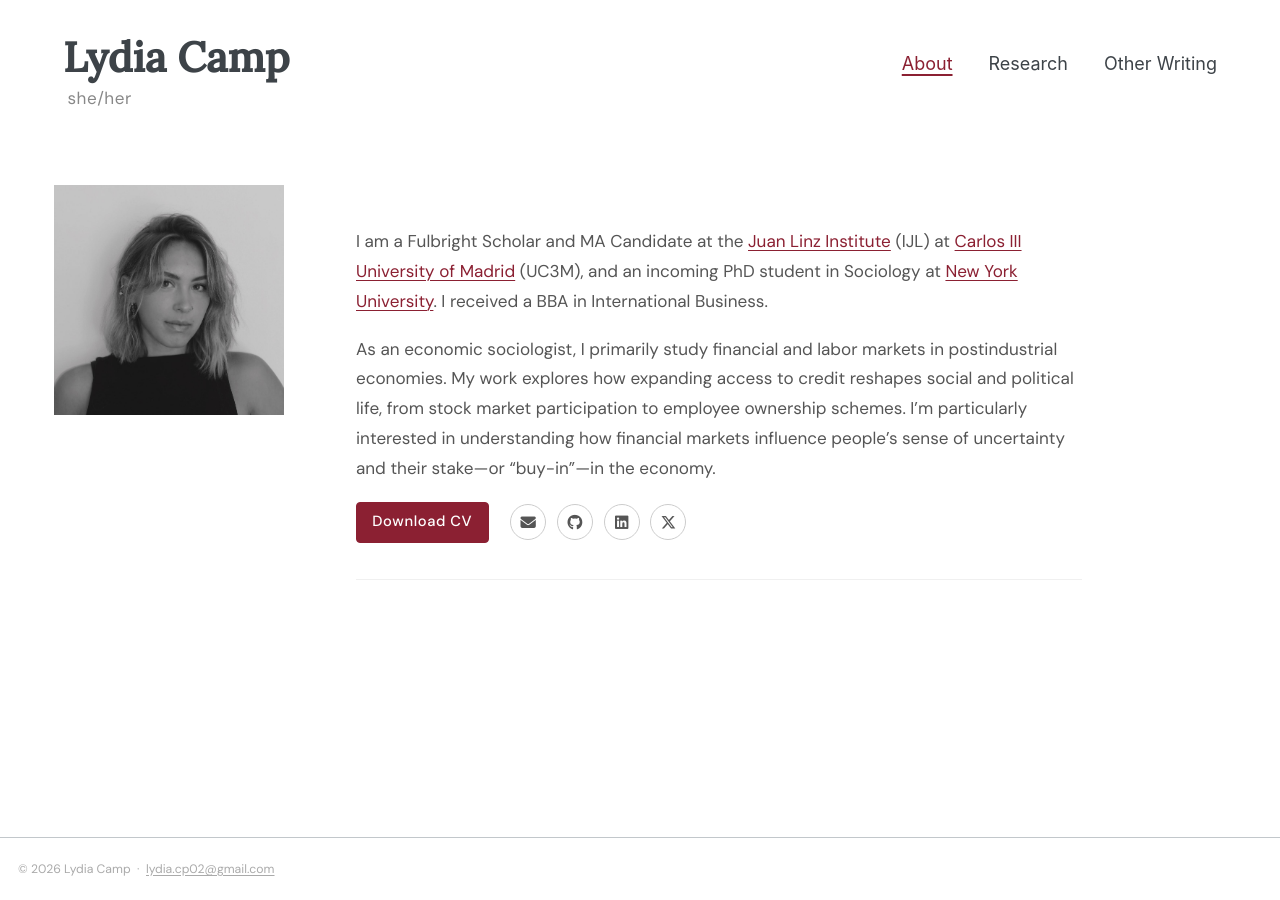
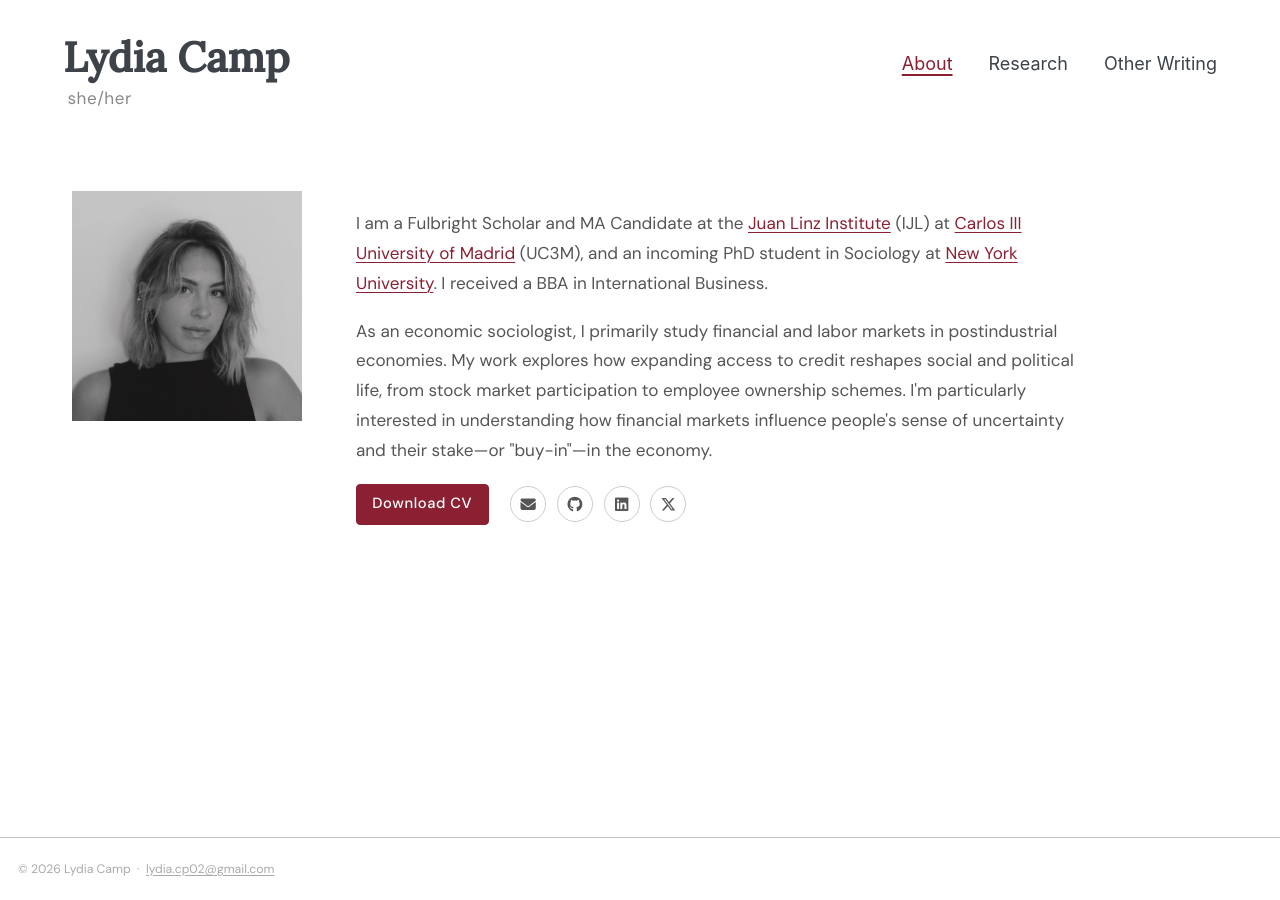
Before and after one commit to lydiagcamp/lydiagcamp.github.io, a Jekyll site: the page built from _pages/about.md, in a window 1280 px wide and 900 px high. Built offline with Jekyll 4.4.1, drawn with Linux system fonts in a browser that asks for light colours; part of the change alters nothing that is shown.

Commit message:
Move photo into main content as flex row, remove sidebar from about page
Co-Authored-By: Claude Sonnet 4.6 <noreply@anthropic.com>

```diff
--- a/_pages/about.md
+++ b/_pages/about.md
@@ -2,7 +2,7 @@
 layout: archive
 title: "About"
 permalink: /
-author_profile: true
+author_profile: false
 redirect_from:
   - /about/
   - /about.html
@@ -19,50 +19,39 @@ redirect_from:
 
 <style>
   .archive {
+    width: 100% !important;
+    float: none !important;
+    margin-left: 0 !important;
+    margin-right: 0 !important;
     margin-top: 0 !important;
     padding-top: 0 !important;
   }
 
   @media (min-width: 1024px) {
     .archive {
-      width: calc(100% - 320px) !important;
-      float: none !important;
-      margin-left: 320px !important;
-      margin-right: 0 !important;
-      padding-left: 1rem !important;
+      padding-left: 3rem !important;
       padding-right: 10rem !important;
     }
   }
 
-  .home-archive {
+  .about-layout {
+    display: flex;
+    gap: 3rem;
+    align-items: flex-start;
     font-family: 'DM Sans', sans-serif;
   }
 
-  .home-archive section {
-    margin: 0 !important;
-    padding: 0 !important;
+  .about-photo img {
+    width: 230px;
+    height: 230px;
+    object-fit: cover;
+    object-position: center top;
+    display: block;
+    flex-shrink: 0;
   }
 
-  .home-hero {
-    padding: 0.8rem 0 0.4rem;
-    margin: 0 0 0.6rem 0;
-  }
-
-  .home-hero h1 {
-    font-family: 'Lora', serif;
-    font-size: 2.7rem;
-    font-weight: 400;
-    color: #1a1a1a;
-    margin: 0 0 0.55rem !important;
-    line-height: 1.15;
-  }
-
-  .home-item {
-    padding: 1rem 0;
-  }
-
-  .home-item:last-child {
-    border-bottom: 1px solid #f0f0f0;
+  .about-content {
+    flex: 1;
   }
 
   .home-text {
@@ -85,14 +74,18 @@ redirect_from:
   }
 </style>
 
-<div class="home-archive">
-  <div class="home-item">
+<div class="about-layout">
+  <div class="about-photo">
+    <img src="/images/profilezoom.jpeg" alt="Lydia Camp">
+  </div>
+
+  <div class="about-content">
     <p class="home-text">
       I am a Fulbright Scholar and MA Candidate at the <a href="https://ijlinz.es">Juan Linz Institute</a> (IJL) at <a href="https://www.uc3m.es/Home">Carlos III University of Madrid</a> (UC3M), and an incoming PhD student in Sociology at <a href="https://as.nyu.edu/departments/sociology.html">New York University</a>. I received a BBA in International Business.
     </p>
 
     <p class="home-text">
-      As an economic sociologist, I primarily study financial and labor markets in postindustrial economies. My work explores how expanding access to credit reshapes social and political life, from stock market participation to employee ownership schemes. I’m particularly interested in understanding how financial markets influence people’s sense of uncertainty and their stake—or “buy-in”—in the economy.
+      As an economic sociologist, I primarily study financial and labor markets in postindustrial economies. My work explores how expanding access to credit reshapes social and political life, from stock market participation to employee ownership schemes. I'm particularly interested in understanding how financial markets influence people's sense of uncertainty and their stake—or "buy-in"—in the economy.
     </p>
 
     <p class="home-text home-social-row">
```
